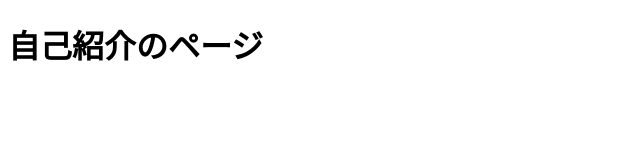
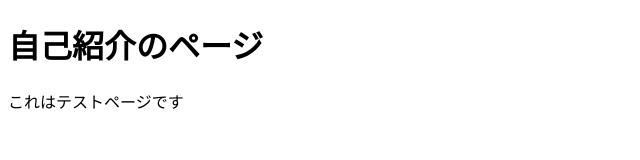
Before and after one commit to yukinekato/yukinekato.git.io, a plain HTML site: page index.html in a window 1280 px wide. Shown: the whole page, without its empty margins (0-640 px from the left). Drawn offline with Linux system fonts and the light colour scheme.

Commit message:
change index.html

```diff
--- a/index.html
+++ b/index.html
@@ -4,5 +4,6 @@
    <meta charset="utf-8">
    <title>自己紹介</title>
    <h1>自己紹介のページ</h1>
+  <p>これはテストページです</p>
  </head>
 </html>
```
